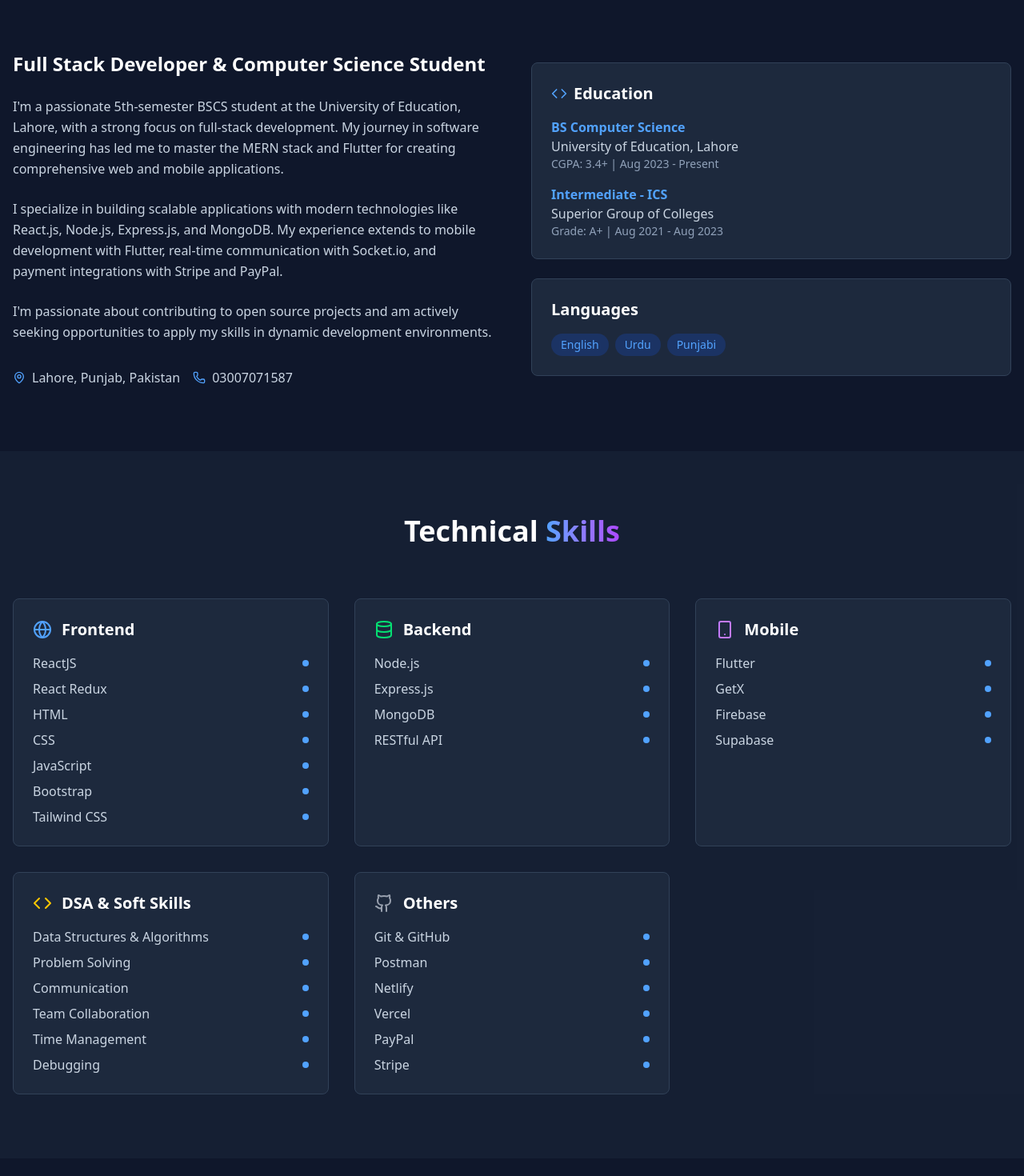
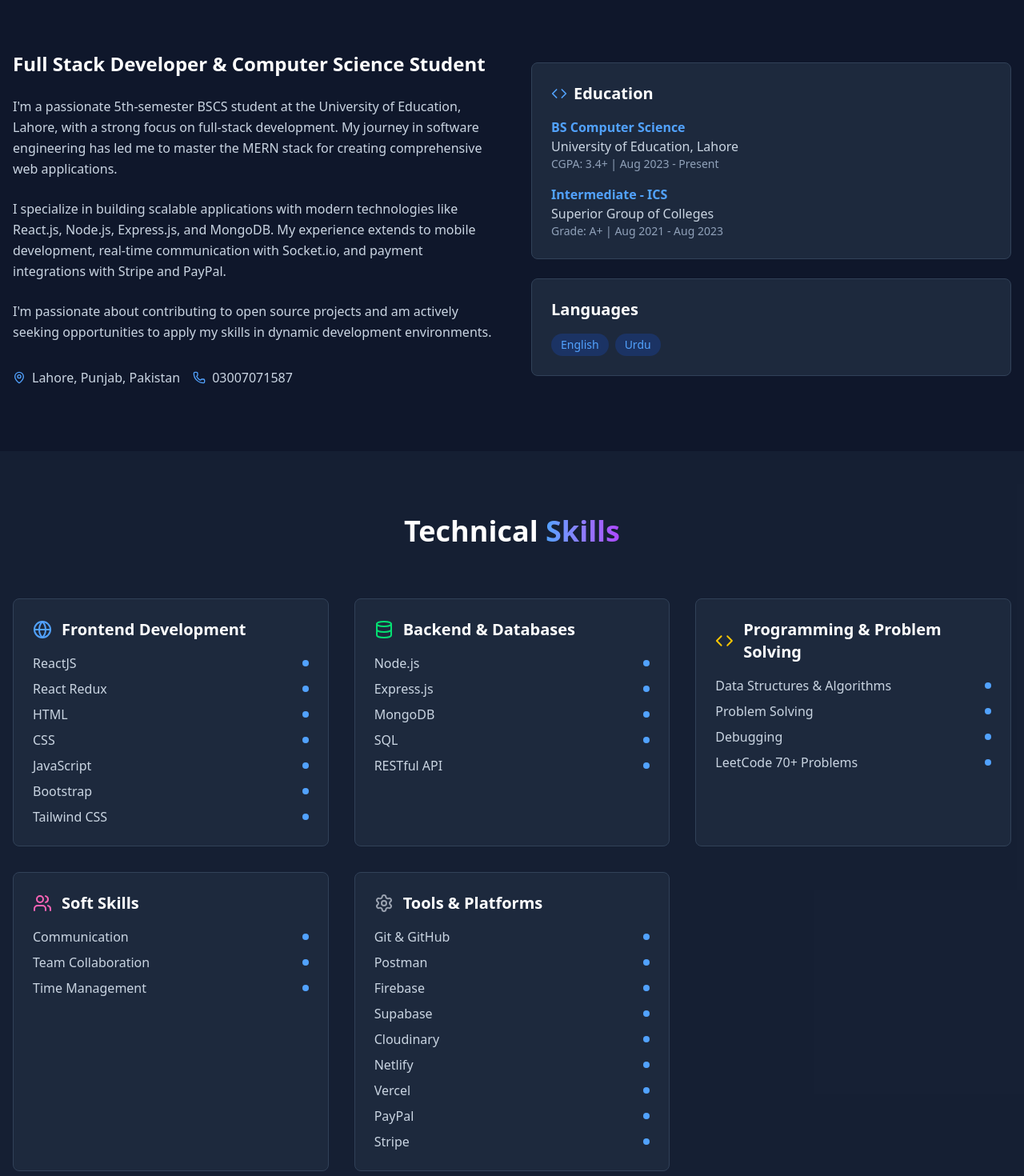
Before and after one commit to Anasyaseen92/MyPorfolio, a React (Vite) app: page / in a window 1280 px wide. Shown: the part 920-2390 px from the top of the page at 80% size. Built offline with nearby package versions, Linux system fonts and the light colour scheme.

Commit message:
new updates

```diff
--- a/src/App.jsx
+++ b/src/App.jsx
@@ -1,35 +1,54 @@
-import React, { useState, useEffect } from 'react';
-import { Github, Linkedin, Mail, Phone, MapPin, ExternalLink, Menu, X, ChevronDown, Code, Database, Smartphone, Globe } from 'lucide-react';
-import skills from "./skillsData/skills"
-import Projects from './components/Projects';
+import React, { useState, useEffect } from "react";
+import {
+  Github,
+  Linkedin,
+  Mail,
+  Phone,
+  MapPin,
+  ExternalLink,
+  Menu,
+  X,
+  ChevronDown,
+  Code,
+  Database,
+  Smartphone,
+  Globe,
+  Users,
+  Settings,
+} from "lucide-react";
+import skills from "./skillsData/skills";
+import Projects from "./components/Projects";
 
 const App = () => {
   const [isMenuOpen, setIsMenuOpen] = useState(false);
-  const [activeSection, setActiveSection] = useState('home');
+  const [activeSection, setActiveSection] = useState("home");
 
   useEffect(() => {
     const handleScroll = () => {
-      const sections = ['home', 'about', 'skills', 'projects', 'contact'];
+      const sections = ["home", "about", "skills", "projects", "contact"];
       const scrollPosition = window.scrollY + 100;
 
-      sections.forEach(section => {
+      sections.forEach((section) => {
         const element = document.getElementById(section);
         if (element) {
           const offsetTop = element.offsetTop;
           const height = element.offsetHeight;
-          if (scrollPosition >= offsetTop && scrollPosition < offsetTop + height) {
+          if (
+            scrollPosition >= offsetTop &&
+            scrollPosition < offsetTop + height
+          ) {
             setActiveSection(section);
           }
         }
       });
     };
 
-    window.addEventListener('scroll', handleScroll);
-    return () => window.removeEventListener('scroll', handleScroll);
+    window.addEventListener("scroll", handleScroll);
+    return () => window.removeEventListener("scroll", handleScroll);
   }, []);
 
   const scrollToSection = (sectionId) => {
-    document.getElementById(sectionId)?.scrollIntoView({ behavior: 'smooth' });
+    document.getElementById(sectionId)?.scrollIntoView({ behavior: "smooth" });
     setIsMenuOpen(false);
   };
 
@@ -40,7 +59,7 @@ const App = () => {
         <div className="max-w-7xl mx-auto px-4 sm:px-6 lg:px-8">
           <div className="flex justify-between items-center py-4">
             <button
-              onClick={() => scrollToSection('home')}
+              onClick={() => scrollToSection("home")}
               className="text-xl font-bold bg-gradient-to-r from-blue-400 to-purple-500 bg-clip-text text-transparent hover:scale-105 transition-transform cursor-pointer"
             >
               Ali Shair
@@ -48,22 +67,28 @@ const App = () => {
 
             {/* Desktop Menu */}
             <div className="hidden md:flex space-x-8">
-              {['home', 'about', 'skills', 'projects', 'contact'].map((section) => (
+              {["home", "about", "skills", "projects", "contact"].map(
+                (section) => (
                   <button
                     key={section}
                     onClick={() => scrollToSection(section)}
                     className={`capitalize transition-all duration-300 hover:scale-105 relative group ${
                       activeSection === section
-                      ? 'text-blue-400'
-                      : 'text-slate-300 hover:text-white'
+                        ? "text-blue-400"
+                        : "text-slate-300 hover:text-white"
                     }`}
                   >
                     {section}
-                  <span className={`absolute -bottom-1 left-0 w-full h-0.5 bg-gradient-to-r from-blue-400 to-purple-500 transform origin-left transition-transform duration-300 ${
-                    activeSection === section ? 'scale-x-100' : 'scale-x-0 group-hover:scale-x-100'
-                  }`}></span>
+                    <span
+                      className={`absolute -bottom-1 left-0 w-full h-0.5 bg-gradient-to-r from-blue-400 to-purple-500 transform origin-left transition-transform duration-300 ${
+                        activeSection === section
+                          ? "scale-x-100"
+                          : "scale-x-0 group-hover:scale-x-100"
+                      }`}
+                    ></span>
                   </button>
-              ))}
+                )
+              )}
             </div>
 
             {/* Mobile Menu Button */}
@@ -78,7 +103,8 @@ const App = () => {
           {/* Mobile Menu */}
           {isMenuOpen && (
             <div className="md:hidden pb-4">
-              {['home', 'about', 'skills', 'projects', 'contact'].map((section) => (
+              {["home", "about", "skills", "projects", "contact"].map(
+                (section) => (
                   <button
                     key={section}
                     onClick={() => scrollToSection(section)}
@@ -86,19 +112,26 @@ const App = () => {
                   >
                     {section}
                   </button>
-              ))}
+                )
+              )}
             </div>
           )}
         </div>
       </nav>
 
       {/* Hero Section */}
-      <section id="home" className="min-h-screen flex items-center justify-center px-4">
+      <section
+        id="home"
+        className="min-h-screen flex items-center justify-center px-4"
+      >
         <div className="text-center max-w-4xl mx-auto">
           <div className="mb-8">
             <div className="w-32 h-32 bg-gradient-to-r from-blue-500 to-purple-600 rounded-full mx-auto mb-6 flex items-center justify-center">
               {/*<span className="text-4xl font-bold">AS</span> */}
-              <img src="../public/image.png" className='object-cover w-full h-full rounded-full' />
+              <img
+                src="../public/image.png"
+                className="object-cover w-full h-full rounded-full"
+              />
             </div>
             <h1 className="text-5xl md:text-7xl font-bold mb-4">
               <span className="bg-gradient-to-r from-blue-400 via-purple-500 to-pink-500 bg-clip-text text-transparent">
@@ -109,18 +142,22 @@ const App = () => {
               Software Engineer
             </p>
             <p className="text-lg text-slate-400 max-w-2xl mx-auto mb-8">
-              Passionate BSCS student with expertise in MERN stack and mobile development.
-              Building scalable applications and contributing to open source projects.
+              Passionate BSCS student with expertise in MERN stack and mobile
+              development. Building scalable applications and contributing to
+              open source projects.
             </p>
           </div>
 
           <div className="flex flex-wrap justify-center gap-4 mb-8">
-            <a href="mailto:alishair7071@gmail.com" className="flex items-center gap-2 bg-blue-600 hover:bg-blue-700 px-6 py-3 rounded-lg transition-colors">
+            <a
+              href="mailto:alishair7071@gmail.com"
+              className="flex items-center gap-2 bg-blue-600 hover:bg-blue-700 px-6 py-3 rounded-lg transition-colors"
+            >
               <Mail size={20} />
               Get In Touch
             </a>
             <button
-              onClick={() => scrollToSection('projects')}
+              onClick={() => scrollToSection("projects")}
               className="flex items-center gap-2 border border-slate-600 hover:border-slate-500 px-6 py-3 rounded-lg transition-colors"
             >
               View Projects
@@ -129,13 +166,22 @@ const App = () => {
           </div>
 
           <div className="flex justify-center space-x-6">
-            <a href="#" className="text-slate-400 hover:text-white transition-colors">
+            <a
+              href="https://github.com/alishair7071"
+              className="text-slate-400 hover:text-white transition-colors"
+            >
               <Github size={24} />
             </a>
-            <a href="#" className="text-slate-400 hover:text-white transition-colors">
+            <a
+              href="https://www.linkedin.com/in/swe-ali-shair/"
+              className="text-slate-400 hover:text-white transition-colors"
+            >
               <Linkedin size={24} />
             </a>
-            <a href="mailto:alishair7071@gmail.com" className="text-slate-400 hover:text-white transition-colors">
+            <a
+              href="mailto:alishair7071@gmail.com"
+              className="text-slate-400 hover:text-white transition-colors"
+            >
               <Mail size={24} />
             </a>
           </div>
@@ -146,25 +192,35 @@ const App = () => {
       <section id="about" className="py-20 px-4">
         <div className="max-w-7xl mx-auto">
           <h2 className="text-4xl font-bold text-center mb-16">
-            About <span className="bg-gradient-to-r from-blue-400 to-purple-500 bg-clip-text text-transparent">Me</span>
+            About{" "}
+            <span className="bg-gradient-to-r from-blue-400 to-purple-500 bg-clip-text text-transparent">
+              Me
+            </span>
           </h2>
 
           <div className="grid lg:grid-cols-2 gap-12 items-center">
             <div>
-              <h3 className="text-2xl font-semibold mb-6">Full Stack Developer & Computer Science Student</h3>
+              <h3 className="text-2xl font-semibold mb-6">
+                Full Stack Developer & Computer Science Student
+              </h3>
               <p className="text-slate-300 mb-6 leading-relaxed">
-                I'm a passionate 5th-semester BSCS student at the University of Education, Lahore, with a strong focus on
-                full-stack development. My journey in software engineering has led me to master the MERN stack and Flutter
-                for creating comprehensive web and mobile applications.
+                I'm a passionate 5th-semester BSCS student at the University of
+                Education, Lahore, with a strong focus on full-stack
+                development. My journey in software engineering has led me to
+                master the MERN stack for creating comprehensive web
+                applications.
               </p>
               <p className="text-slate-300 mb-6 leading-relaxed">
-                I specialize in building scalable applications with modern technologies like React.js, Node.js, Express.js,
-                and MongoDB. My experience extends to mobile development with Flutter, real-time communication with Socket.io,
-                and payment integrations with Stripe and PayPal.
+                I specialize in building scalable applications with modern
+                technologies like React.js, Node.js, Express.js, and MongoDB. My
+                experience extends to mobile development, real-time
+                communication with Socket.io, and payment integrations with
+                Stripe and PayPal.
               </p>
               <p className="text-slate-300 mb-8 leading-relaxed">
-                I'm passionate about contributing to open source projects and am actively seeking opportunities to apply
-                my skills in dynamic development environments.
+                I'm passionate about contributing to open source projects and am
+                actively seeking opportunities to apply my skills in dynamic
+                development environments.
               </p>
 
               <div className="flex flex-wrap gap-4">
@@ -187,14 +243,24 @@ const App = () => {
                 </h4>
                 <div className="space-y-4">
                   <div>
-                    <h5 className="font-semibold text-blue-400">BS Computer Science</h5>
-                    <p className="text-slate-300">University of Education, Lahore</p>
-                    <p className="text-slate-400 text-sm">CGPA: 3.4+ | Aug 2023 - Present</p>
+                    <h5 className="font-semibold text-blue-400">
+                      BS Computer Science
+                    </h5>
+                    <p className="text-slate-300">
+                      University of Education, Lahore
+                    </p>
+                    <p className="text-slate-400 text-sm">
+                      CGPA: 3.4+ | Aug 2023 - Present
+                    </p>
                   </div>
                   <div>
-                    <h5 className="font-semibold text-blue-400">Intermediate - ICS</h5>
+                    <h5 className="font-semibold text-blue-400">
+                      Intermediate - ICS
+                    </h5>
                     <p className="text-slate-300">Superior Group of Colleges</p>
-                    <p className="text-slate-400 text-sm">Grade: A+ | Aug 2021 - Aug 2023</p>
+                    <p className="text-slate-400 text-sm">
+                      Grade: A+ | Aug 2021 - Aug 2023
+                    </p>
                   </div>
                 </div>
               </div>
@@ -202,8 +268,11 @@ const App = () => {
               <div className="bg-slate-800 p-6 rounded-lg border border-slate-700">
                 <h4 className="text-xl font-semibold mb-4">Languages</h4>
                 <div className="flex flex-wrap gap-2">
-                  {['English', 'Urdu', 'Punjabi'].map((lang) => (
-                    <span key={lang} className="bg-blue-600/20 text-blue-400 px-3 py-1 rounded-full text-sm">
+                  {["English", "Urdu"].map((lang) => (
+                    <span
+                      key={lang}
+                      className="bg-blue-600/20 text-blue-400 px-3 py-1 rounded-full text-sm"
+                    >
                       {lang}
                     </span>
                   ))}
@@ -218,28 +287,45 @@ const App = () => {
       <section id="skills" className="py-20 px-4 bg-slate-800/50">
         <div className="max-w-7xl mx-auto">
           <h2 className="text-4xl font-bold text-center mb-16">
-            Technical <span className="bg-gradient-to-r from-blue-400 to-purple-500 bg-clip-text text-transparent">Skills</span>
+            Technical{" "}
+            <span className="bg-gradient-to-r from-blue-400 to-purple-500 bg-clip-text text-transparent">
+              Skills
+            </span>
           </h2>
 
           <div className="grid md:grid-cols-2 lg:grid-cols-3 gap-8">
             {Object.entries(skills).map(([category, skillList]) => {
               const icons = {
-                'Frontend': <Globe className="text-blue-400" size={24} />,
-                'Backend': <Database className="text-green-400" size={24} />,
-                'Mobile': <Smartphone className="text-purple-400" size={24} />,
-                'DSA & Soft Skills': <Code className="text-yellow-400" size={24} />,
-                'Others': <Github className="text-gray-400" size={24} />
+                "Frontend Development": (
+                  <Globe className="text-blue-400" size={24} />
+                ),
+                "Backend & Databases": (
+                  <Database className="text-green-400" size={24} />
+                ),
+                "Programming & Problem Solving": (
+                  <Code className="text-yellow-400" size={24} />
+                ),
+                "Soft Skills": <Users className="text-pink-400" size={24} />,
+                "Tools & Platforms": (
+                  <Settings className="text-gray-400" size={24} />
+                ),
               };
 
               return (
-                <div key={category} className="bg-slate-800 p-6 rounded-lg border border-slate-700 hover:border-slate-600 transition-colors">
+                <div
+                  key={category}
+                  className="bg-slate-800 p-6 rounded-lg border border-slate-700 hover:border-slate-600 transition-colors"
+                >
                   <div className="flex items-center gap-3 mb-4">
                     {icons[category]}
                     <h3 className="text-xl font-semibold">{category}</h3>
                   </div>
                   <div className="space-y-2">
                     {skillList.map((skill) => (
-                      <div key={skill} className="flex items-center justify-between">
+                      <div
+                        key={skill}
+                        className="flex items-center justify-between"
+                      >
                         <span className="text-slate-300">{skill}</span>
                         <div className="w-2 h-2 bg-blue-400 rounded-full"></div>
                       </div>
@@ -253,24 +339,30 @@ const App = () => {
       </section>
 
       {/* Projects Section */}
-      <Projects/>
-
+      <Projects />
 
       {/* Contact Section */}
       <section id="contact" className="py-20 px-4 bg-slate-800/50">
         <div className="max-w-4xl mx-auto text-center">
           <h2 className="text-4xl font-bold mb-8">
-            Let's <span className="bg-gradient-to-r from-blue-400 to-purple-500 bg-clip-text text-transparent">Connect</span>
+            Let's{" "}
+            <span className="bg-gradient-to-r from-blue-400 to-purple-500 bg-clip-text text-transparent">
+              Connect
+            </span>
           </h2>
           <p className="text-xl text-slate-300 mb-12">
-            I'm always open to discussing new opportunities and interesting projects.
+            I'm always open to discussing new opportunities and interesting
+            projects.
           </p>
 
           <div className="grid md:grid-cols-3 gap-8 mb-12">
             <div className="bg-slate-800 p-6 rounded-lg border border-slate-700">
               <Mail className="text-blue-400 mx-auto mb-4" size={32} />
               <h3 className="text-lg font-semibold mb-2">Email</h3>
-              <a href="mailto:alishair7071@gmail.com" className="text-slate-300 hover:text-blue-400 transition-colors">
+              <a
+                href="mailto:alishair7071@gmail.com"
+                className="text-slate-300 hover:text-blue-400 transition-colors"
+              >
                 alishair7071@gmail.com
               </a>
             </div>
@@ -278,7 +370,10 @@ const App = () => {
             <div className="bg-slate-800 p-6 rounded-lg border border-slate-700">
               <Phone className="text-blue-400 mx-auto mb-4" size={32} />
               <h3 className="text-lg font-semibold mb-2">Phone</h3>
-              <a href="tel:03007071587" className="text-slate-300 hover:text-blue-400 transition-colors">
+              <a
+                href="tel:03007071587"
+                className="text-slate-300 hover:text-blue-400 transition-colors"
+              >
                 03007071587
               </a>
             </div>
@@ -291,13 +386,22 @@ const App = () => {
           </div>
 
           <div className="flex justify-center space-x-6">
-            <a href="#" className="bg-slate-800 p-4 rounded-lg border border-slate-700 hover:border-slate-600 transition-colors">
+            <a
+              href="https://github.com/alishair7071"
+              className="bg-slate-800 p-4 rounded-lg border border-slate-700 hover:border-slate-600 transition-colors"
+            >
               <Github size={24} />
             </a>
-            <a href="#" className="bg-slate-800 p-4 rounded-lg border border-slate-700 hover:border-slate-600 transition-colors">
+            <a
+              href="https://www.linkedin.com/in/swe-ali-shair/"
+              className="bg-slate-800 p-4 rounded-lg border border-slate-700 hover:border-slate-600 transition-colors"
+            >
               <Linkedin size={24} />
             </a>
-            <a href="mailto:alishair7071@gmail.com" className="bg-blue-600 hover:bg-blue-700 p-4 rounded-lg transition-colors">
+            <a
+              href="mailto:alishair7071@gmail.com"
+              className="bg-blue-600 hover:bg-blue-700 p-4 rounded-lg transition-colors"
+            >
               <Mail size={24} />
             </a>
           </div>
@@ -308,7 +412,6 @@ const App = () => {
       <footer className="py-8 px-4 border-t border-slate-700">
         <div className="max-w-7xl mx-auto text-center text-slate-400">
           <p>&copy; 2025 Ali Shair. All rights reserved.</p>
-          <p className="mt-2">Built with React, Vite & Tailwind CSS</p>
         </div>
       </footer>
     </div>
--- a/src/projectsData/projects.js
+++ b/src/projectsData/projects.js
@@ -13,8 +13,9 @@
         'Integrated Stripe & PayPal payments',
         'Role-based authentication with JWT'
       ],
-      tech: ['React.js', 'Redux Toolkit', 'Node.js', 'Express.js', 'MongoDB', 'Socket.io', 'Stripe', 'PayPal'],
-      link: '#',
+      tech: ['React.js', 'Redux Toolkit', 'Tailwind CSS', 'Node.js', 'Express.js', 'MongoDB', 'Socket.io', 'Stripe', 'PayPal'],
+      link: 'https://frontend-multivendor.netlify.app/',
+      sourceCodeLink: 'https://github.com/alishair7071/Multivendor',
       gradient: 'from-blue-600 to-purple-600'
     },
     {
@@ -28,7 +29,8 @@
         'RESTful APIs with JWT authentication'
       ],
       tech: ['React', 'Redux Toolkit', 'Tailwind CSS', 'Node.js', 'Express', 'MongoDB'],
-      link: '#',
+      link: 'https://mern-estate-frontend.netlify.app/',
+      sourceCodeLink: 'https://github.com/alishair7071/real-estate',
       gradient: 'from-green-600 to-teal-600'
     },
     {
@@ -42,7 +44,8 @@
         'RESTful APIs with MongoDB'
       ],
       tech: ['React', 'Redux Toolkit', 'Material UI', 'Node.js', 'Express', 'MongoDB'],
-      link: '#',
+      link: 'https://sociopedia-front-end.netlify.app/',
+      sourceCodeLink: 'https://github.com/alishair7071/Sociopedia',
       gradient: 'from-pink-600 to-red-600'
     }
   ];
--- a/src/skillsData/skills.js
+++ b/src/skillsData/skills.js
@@ -1,9 +1,42 @@
-  const skills = {
-    Frontend: ['ReactJS', 'React Redux', 'HTML', 'CSS', 'JavaScript', 'Bootstrap', 'Tailwind CSS'],
-    Backend: ['Node.js', 'Express.js', 'MongoDB', 'RESTful API'],
-    Mobile: ['Flutter', 'GetX', 'Firebase', 'Supabase'],
-    'DSA & Soft Skills': ['Data Structures & Algorithms', 'Problem Solving', 'Communication', 'Team Collaboration', 'Time Management', 'Debugging'],
-    Others: ['Git & GitHub', 'Postman', 'Netlify', 'Vercel', 'PayPal', 'Stripe']
-  };
+const skills = {
+  "Frontend Development": [
+    "ReactJS",
+    "React Redux",
+    "HTML",
+    "CSS",
+    "JavaScript",
+    "Bootstrap",
+    "Tailwind CSS"
+  ],
+  "Backend & Databases": [
+    "Node.js",
+    "Express.js",
+    "MongoDB",
+    "SQL",
+    "RESTful API"
+  ],
+  "Programming & Problem Solving": [
+    "Data Structures & Algorithms",
+    "Problem Solving",
+    "Debugging",
+    "LeetCode 70+ Problems"
+  ],
+  "Soft Skills": [
+    "Communication",
+    "Team Collaboration",
+    "Time Management"
+  ],
+  "Tools & Platforms": [
+    "Git & GitHub",
+    "Postman",
+    "Firebase",
+    "Supabase",
+    "Cloudinary",
+    "Netlify",
+    "Vercel",
+    "PayPal",
+    "Stripe"
+  ]
+};
 
-  export default skills;
+export default skills;
```
Also changed, not shown: src/components/Projects.jsx (+2 -7 lines). Lines whose indentation alone changed are shown as unchanged.
